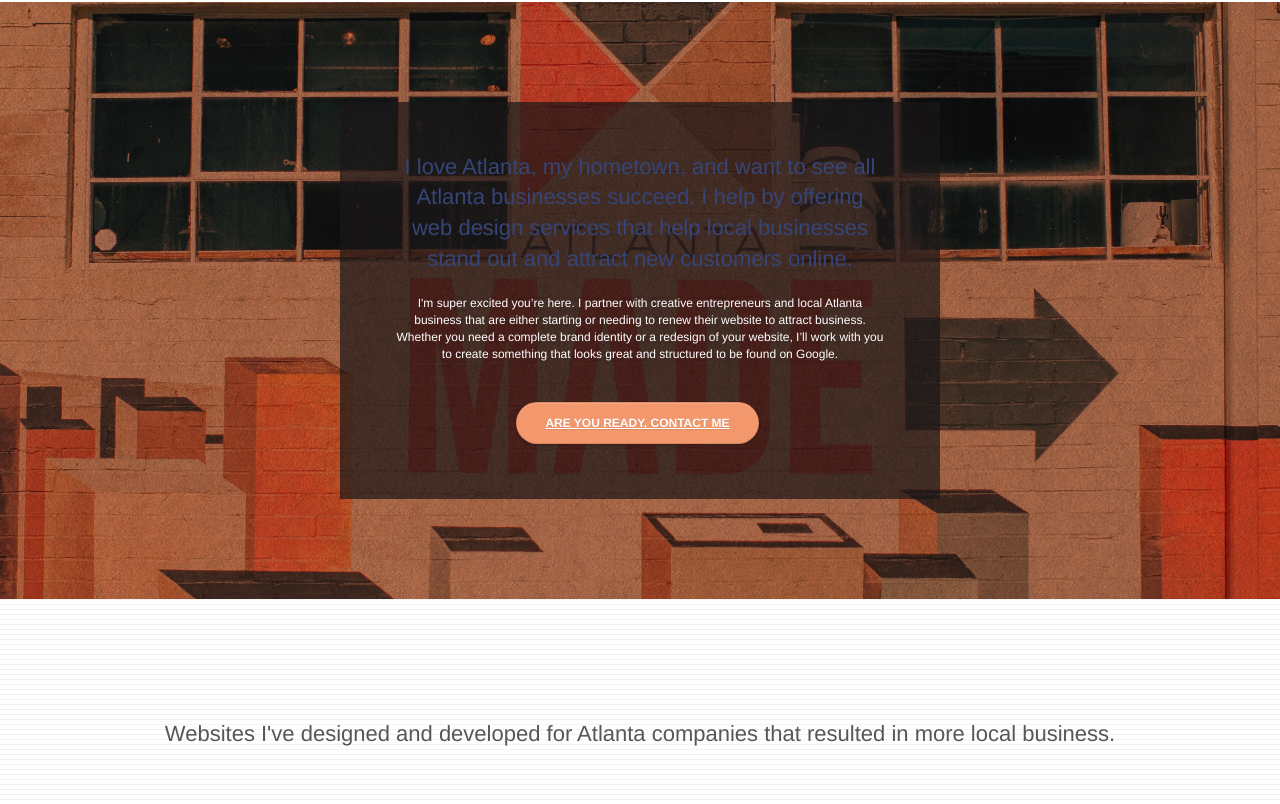
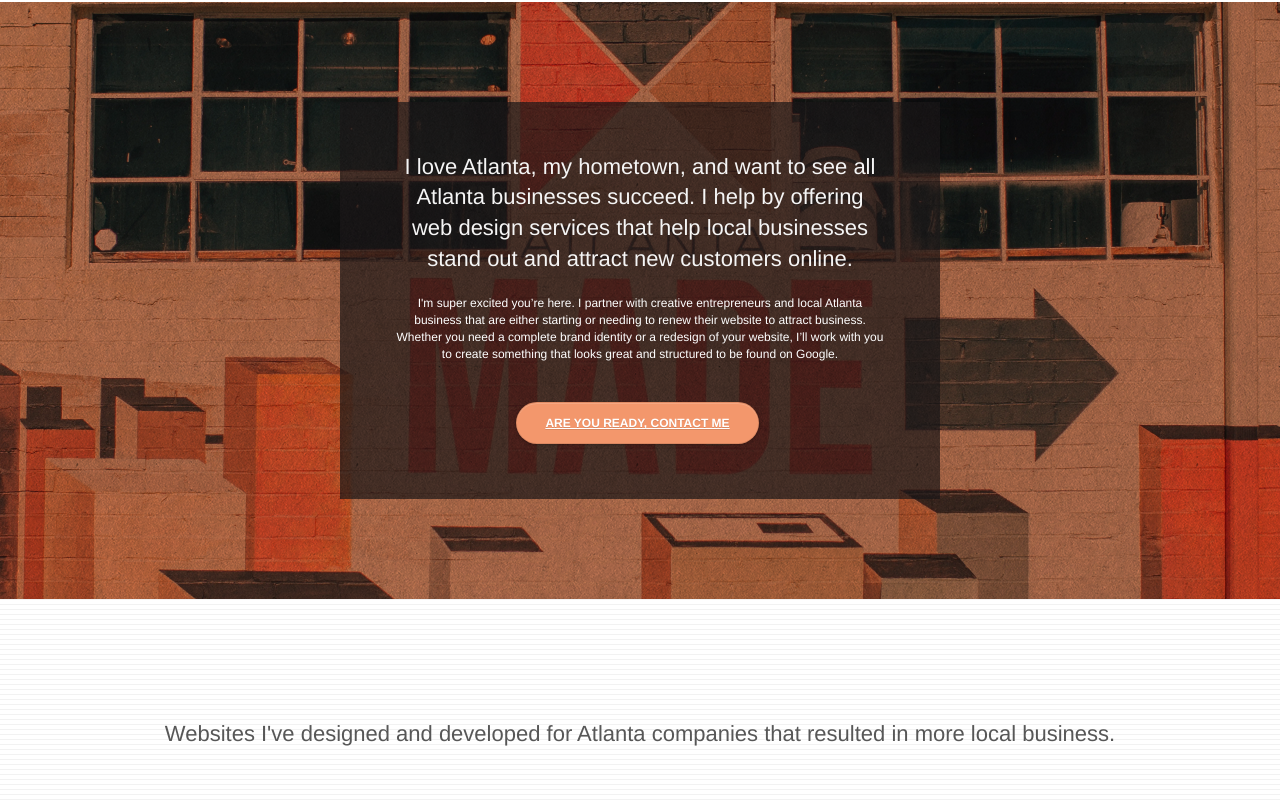
Before and after one commit to charlesanikpe97/OC-Project-4-Final-Version, a plain HTML site: page index.html in a window 1280 px wide. Shown: the part 1138-1942 px from the top of the page. Drawn offline with Linux system fonts and the light colour scheme.

Commit message:
Fix text colour contrast issue

```diff
--- a/style.css
+++ b/style.css
@@ -781,7 +781,7 @@ h4 {
 }
 
 .tc-white {
-    color: #364577!important;
+    color: #f5f5f5 !important;
 }
 
 .btn-atomic-tangerine {
```
